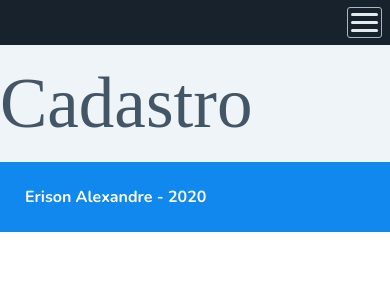
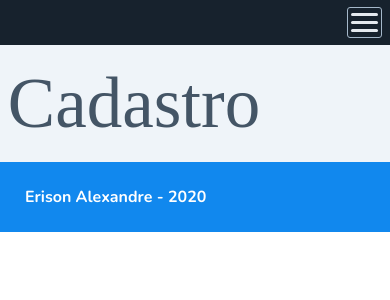
Before and after one commit to erisonalexandre/TSA, a Vue app: page /cadastro in a window 390 px wide. Shown: the top 300 px of the page. Built offline with nearby package versions, Linux system fonts and the light colour scheme; a web font is replaced by a local one.

Commit message:
[fix] container mobile max-width 96%

```diff
--- a/src/assets/scss/global.scss
+++ b/src/assets/scss/global.scss
@@ -36,9 +36,14 @@ body {
 }
 
 .container {
-  width: 100%;
+  width: 96%;
   margin-right: auto;
   margin-left: auto;
+}
+
+.py-40 {
+  padding-top: 40px;
+  padding-bottom: 40px;
 }
 
 @media (min-width: 576px) {
```
